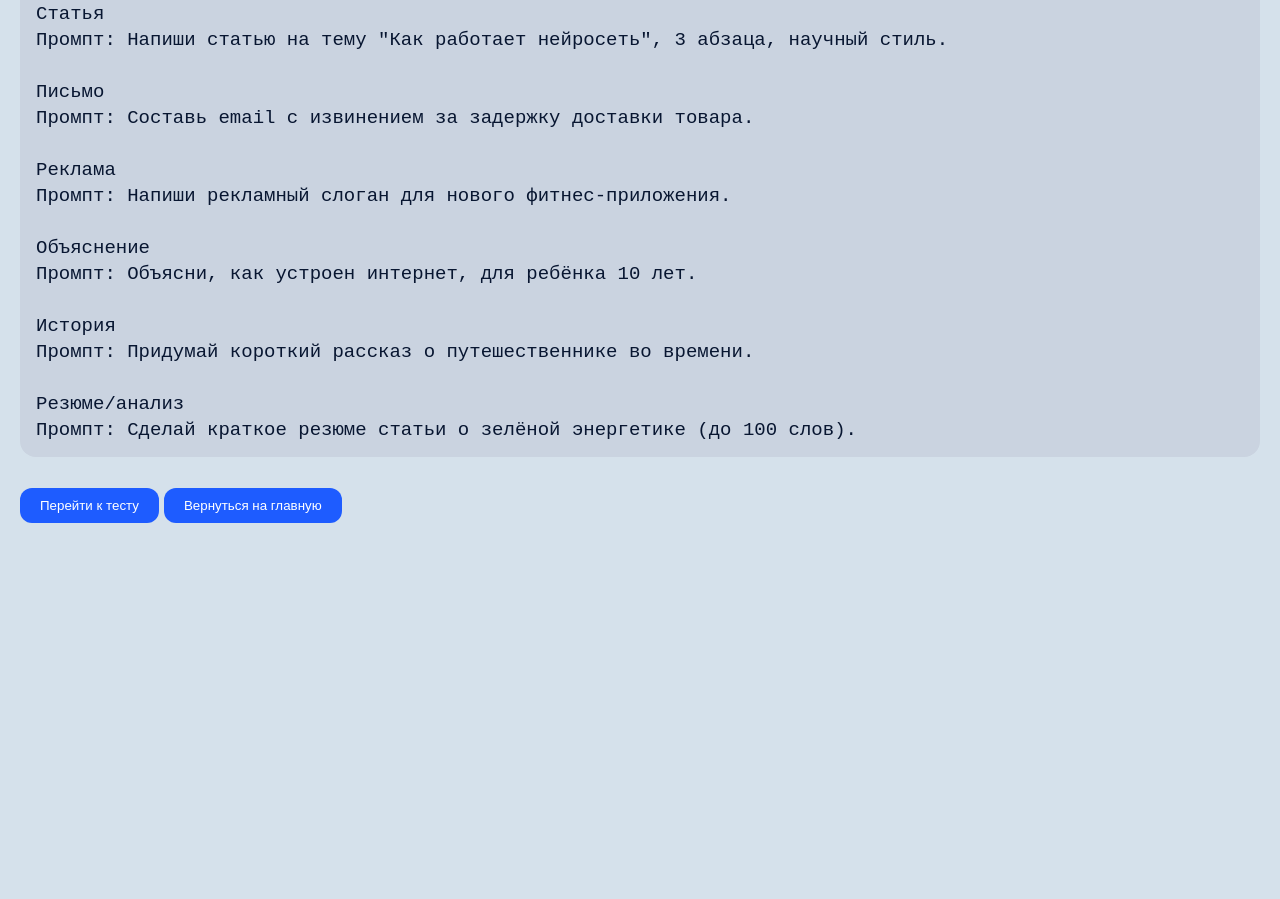
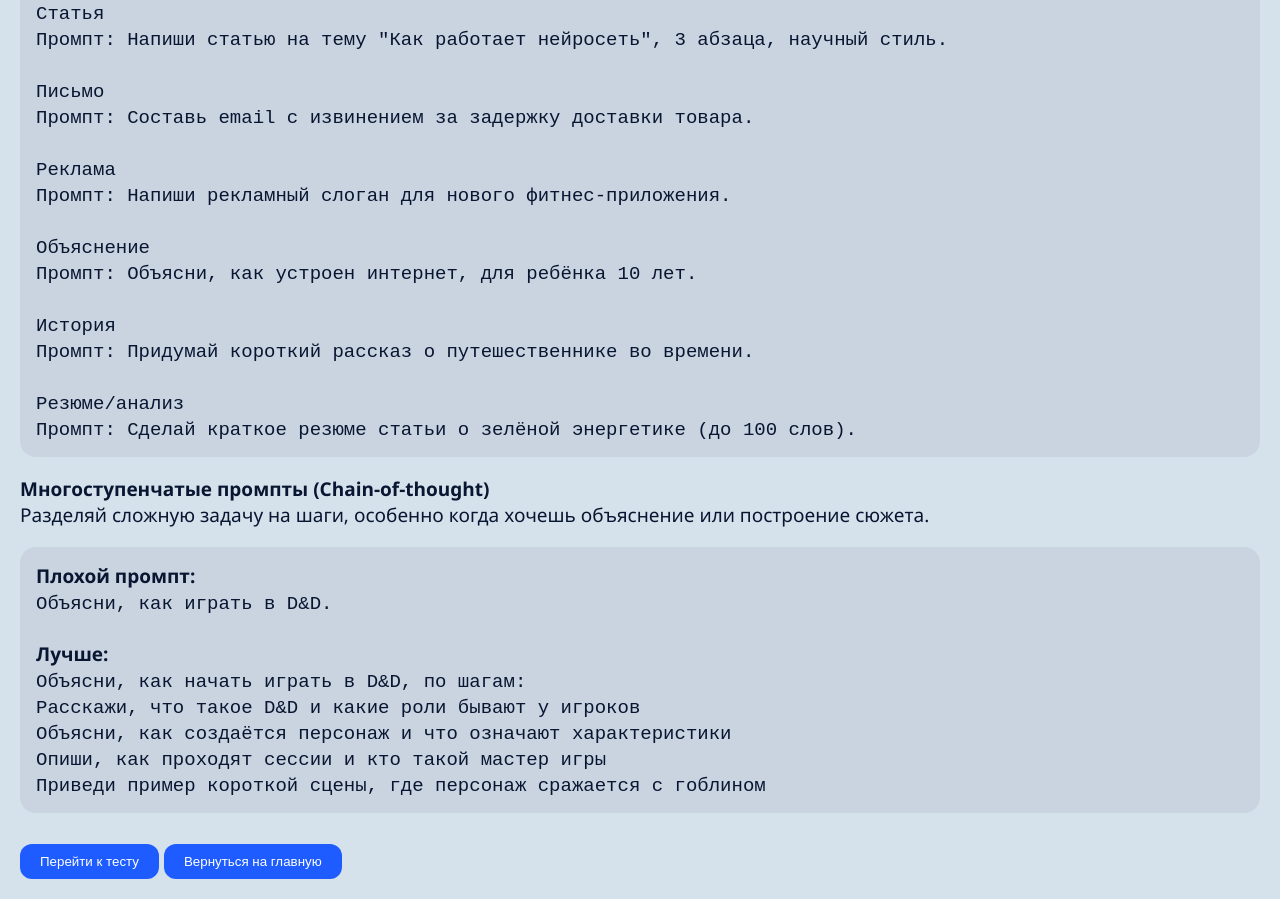
Before and after one commit to Lorikowka/NeroD-D, a plain HTML site: page public/app/lesson_1.html in a window 1280 px wide. Shown: the part 449-1348 px from the top of the page. Before the commit the page ends 992 px from the top, so only its background shows below. Drawn offline with Linux system fonts and the light colour scheme.

Commit message:
Update lesson_1.html

```diff
--- a/public/app/lesson_1.html
+++ b/public/app/lesson_1.html
@@ -28,6 +28,13 @@ function stopLesson(){
   <p><b>Основные типы текстов:</b><br>
     <div class="card"><tt>Статья
     <br>Промпт: Напиши статью на тему "Как работает нейросеть", 3 абзаца, научный стиль.<br><br>Письмо<br>Промпт: Составь email с извинением за задержку доставки товара.<br><br>Реклама<br>Промпт: Напиши рекламный слоган для нового фитнес-приложения.<br><br>Объяснение<br>Промпт: Объясни, как устроен интернет, для ребёнка 10 лет.<br><br>История<br>Промпт: Придумай короткий рассказ о путешественнике во времени.<br><br>Резюме/анализ<br>Промпт: Сделай краткое резюме статьи о зелёной энергетике (до 100 слов).</tt></div></p>
-  <button onclick="completeLesson()">Перейти к тесту</button>
+  <p><b>Многоступенчатые промпты (Chain-of-thought)</b><br>
+    Разделяй сложную задачу на шаги, особенно когда хочешь объяснение или построение сюжета.
+    <div class="card">
+    <b>Плохой промпт:</b>
+    <br>
+    <tt>Объясни, как играть в D&D.</tt><br>
+    <br><b>Лучше:</b><br><tt>Объясни, как начать играть в D&D, по шагам:<br>Расскажи, что такое D&D и какие роли бывают у игроков<br>Объясни, как создаётся персонаж и что означают характеристики<br>Опиши, как проходят сессии и кто такой мастер игры<br>Приведи пример короткой сцены, где персонаж сражается с гоблином</tt></div></p>
+    <button onclick="completeLesson()">Перейти к тесту</button>
   <button onclick="stopLesson()">Вернуться на главную</button>
 </body></html>
```
